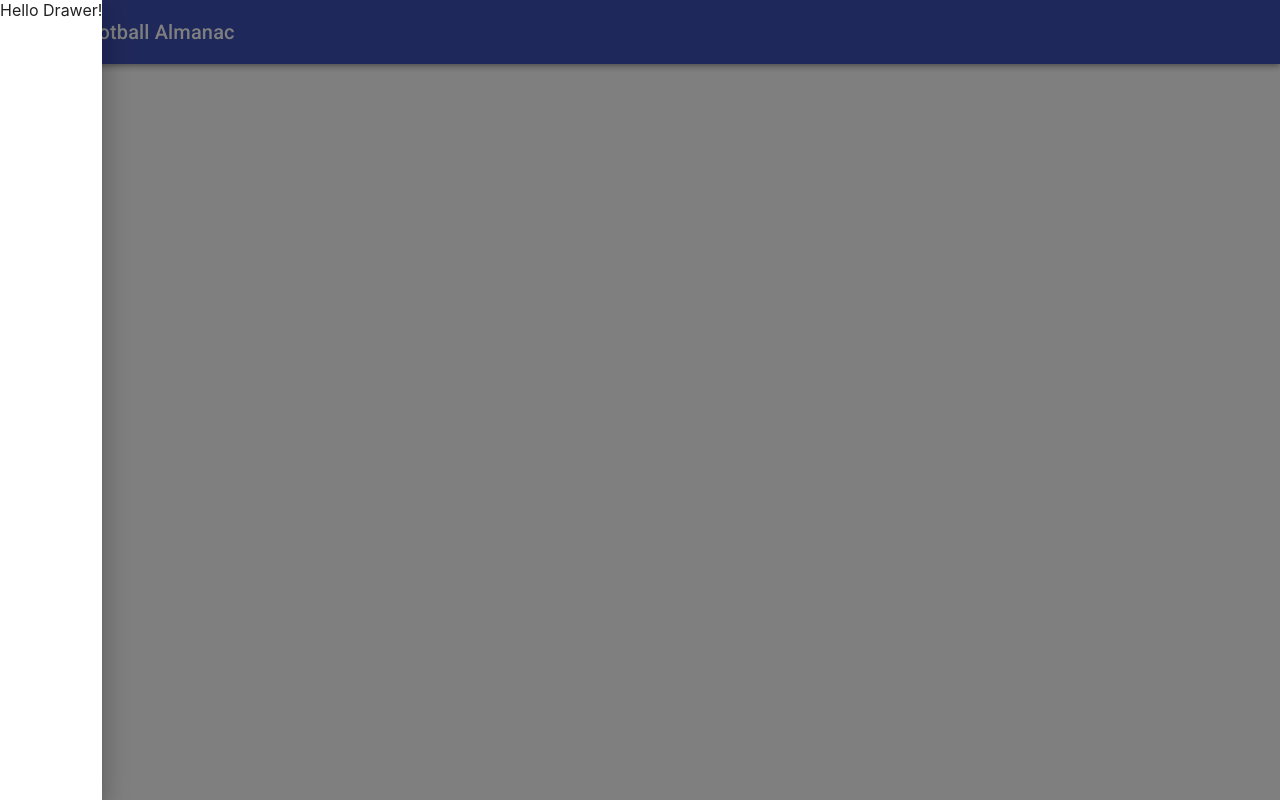
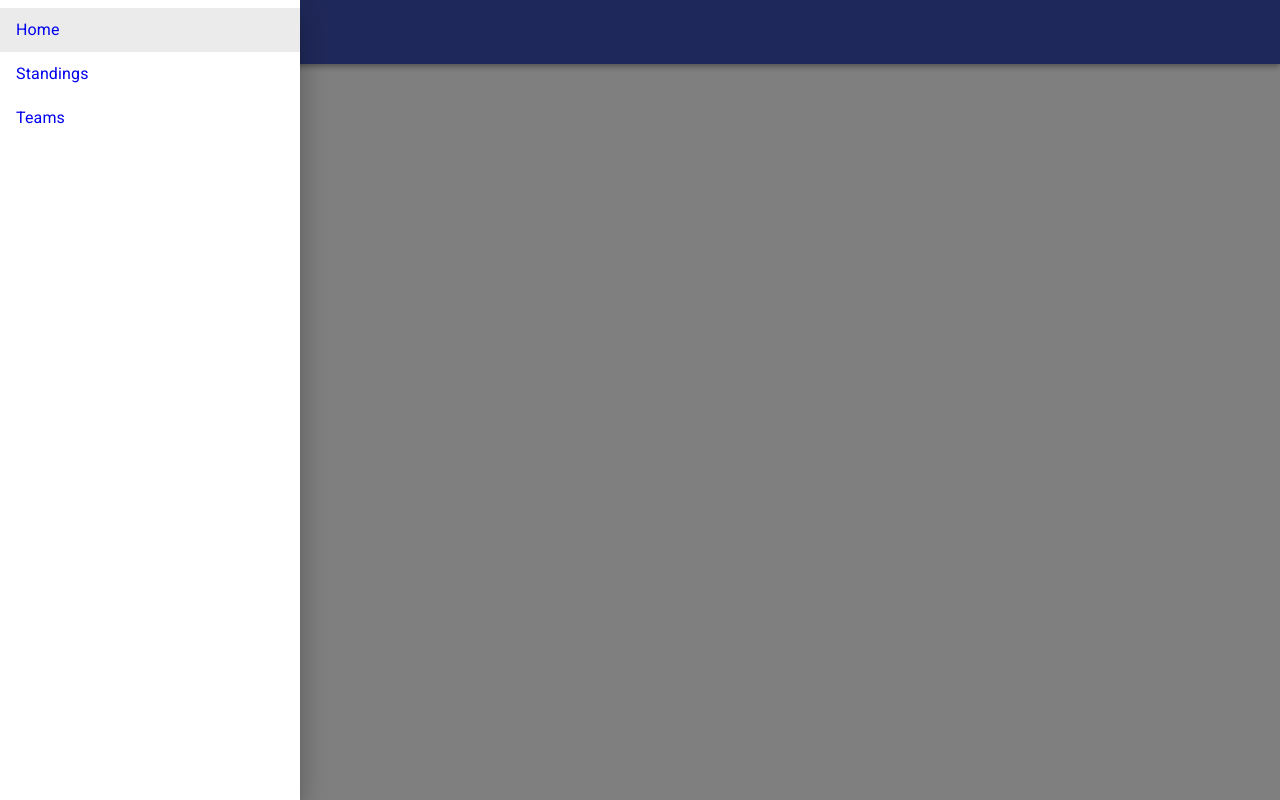
Before and after one commit to CodyBrewer/Football-Almanac, a React (Create React App) app: page / in a window 1280 px wide. Both pictures are taken after a click on the button "menu". Built offline with nearby package versions, Linux system fonts and the light colour scheme.

Commit message:
added routing and refactored App => NavigationBar

```diff
--- /dev/null
+++ b/src/components/App/App.tsx
@@ -0,0 +1,12 @@
+import React from "react";
+import NavigationBar from "../NavigationBar/NavigationBar";
+
+const App: React.FC = () => {
+  return (
+    <>
+      <NavigationBar />
+    </>
+  );
+};
+
+export default App;
--- /dev/null
+++ b/src/components/App/Routes.tsx
@@ -0,0 +1,33 @@
+import React from "react";
+
+const Home: React.FC = () => {
+  return <h1>Home</h1>;
+};
+
+const Standings: React.FC = () => {
+  return <h1>Standings</h1>;
+};
+
+const Teams: React.FC = () => {
+  return <h1>Teams</h1>;
+};
+
+const Routes = [
+  {
+    path: "/",
+    sidebarName: "Home",
+    component: Home
+  },
+  {
+    path: "/standings",
+    sidebarName: "Standings",
+    component: Standings
+  },
+  {
+    path: "/teams",
+    sidebarName: "Teams",
+    component: Teams
+  }
+];
+
+export default Routes;
--- a/src/components/App.tsx
+++ b/src/components/NavigationBar/NavigationBar.tsx
@@ -1,11 +1,19 @@
 import React, { useState } from "react";
+
+import { NavLink, withRouter } from "react-router-dom";
+
+import Routes from "../App/Routes";
+
 import { createStyles, makeStyles, Theme } from "@material-ui/core/styles";
 import {
   AppBar,
   Toolbar,
   Typography,
   IconButton,
-  Drawer
+  Drawer,
+  MenuList,
+  MenuItem,
+  ListItemText
 } from "@material-ui/core";
 import MenuIcon from "@material-ui/icons/Menu";
 
@@ -19,51 +27,20 @@ const useStyles = makeStyles((theme: Theme) =>
     },
     title: {
       flexGrow: 1
+    },
+    drawer: {
+      width: 300
+    },
+    fullList: {
+      width: "auto"
     }
   })
 );
 
-const App: React.FC = () => {
+const NavigationBar: React.FC = (props: any) => {
   const classes = useStyles();
-  // const [isOpen, setIsOpen] = useState(false);
+  const [isOpen, setIsOpen] = useState(false);
 
-  // const toggleDrawer = (open: boolean) => (
-  //   event: React.KeyboardEvent | React.MouseEvent
-  // ) => {
-  //   if (
-  //     event.type === "keydown" &&
-  //     ((event as React.KeyboardEvent).key === "Tab" ||
-  //       (event as React.KeyboardEvent).key === "Shift")
-  //   ) {
-  //     setIsOpen(open);
-  //   }
-  // };
-
-  // return (
-  //   <div>
-  //     <div className={classes.root}>
-  //       <AppBar position="static">
-  //         <Toolbar>
-  //           <IconButton
-  //             edge="start"
-  //             className={classes.menuButton}
-  //             color="inherit"
-  //             aria-label="menu"
-  //           >
-  //             <MenuIcon />
-  //           </IconButton>
-  //           <Typography variant="h6" className={classes.title}>
-  //             Football Almanac
-  //           </Typography>
-  //         </Toolbar>
-  //       </AppBar>
-  //     </div>
-  //     <Drawer open={isOpen} onClose={toggleDrawer(false)}>
-  //       Hello Drawer!
-  //     </Drawer>
-  //   </div>
-  // );
-  const [isOpen, setIsOpen] = useState(false);
   const toggleDrawer = (open: boolean) => (
     event: React.KeyboardEvent | React.MouseEvent
   ) => {
@@ -74,7 +51,12 @@ const App: React.FC = () => {
     ) {
       return;
     }
+
     setIsOpen(open);
+  };
+
+  const activeRoute = (routeName: any) => {
+    return props.location.pathname === routeName ? true : false;
   };
 
   return (
@@ -97,11 +79,36 @@ const App: React.FC = () => {
           </Toolbar>
         </AppBar>
       </div>
-      <Drawer open={isOpen} onClose={toggleDrawer(false)}>
-        Hello Drawer!
+      <Drawer
+        classes={{ paper: classes.drawer }}
+        open={isOpen}
+        onClose={toggleDrawer(false)}
+      >
+        <div
+          className={classes.fullList}
+          role="presentation"
+          onClick={toggleDrawer(false)}
+          onKeyDown={toggleDrawer(false)}
+        >
+          <MenuList>
+            {Routes.map((prop, key) => {
+              return (
+                <NavLink
+                  to={prop.path}
+                  style={{ textDecoration: "none" }}
+                  key={key}
+                >
+                  <MenuItem selected={activeRoute(prop.path)}>
+                    <ListItemText primary={prop.sidebarName} />
+                  </MenuItem>
+                </NavLink>
+              );
+            })}
+          </MenuList>
+        </div>
       </Drawer>
     </div>
   );
 };
 
-export default App;
+export default withRouter(NavigationBar);
--- a/src/index.tsx
+++ b/src/index.tsx
@@ -1,10 +1,16 @@
 import React from "react";
 import ReactDOM from "react-dom";
 import "./index.css";
-import App from "./components/App";
+import App from "./components/App/App";
+import { BrowserRouter as Router } from "react-router-dom";
 import * as serviceWorker from "./serviceWorker";
 
-ReactDOM.render(<App />, document.getElementById("root"));
+ReactDOM.render(
+  <Router>
+    <App />
+  </Router>,
+  document.getElementById("root")
+);
 
 // If you want your app to work offline and load faster, you can change
 // unregister() to register() below. Note this comes with some pitfalls.
```
Also changed, not shown: src/components/App/App.css (renamed from src/components/App.css), 1 other file (tests, documents, lock files or other folders).
